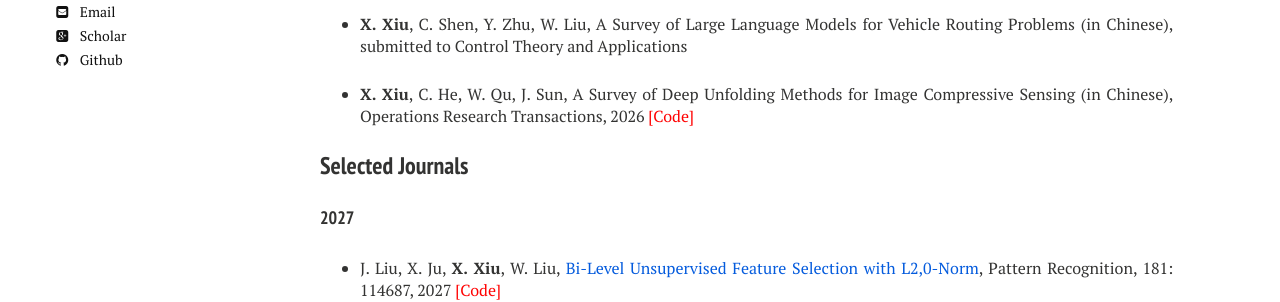
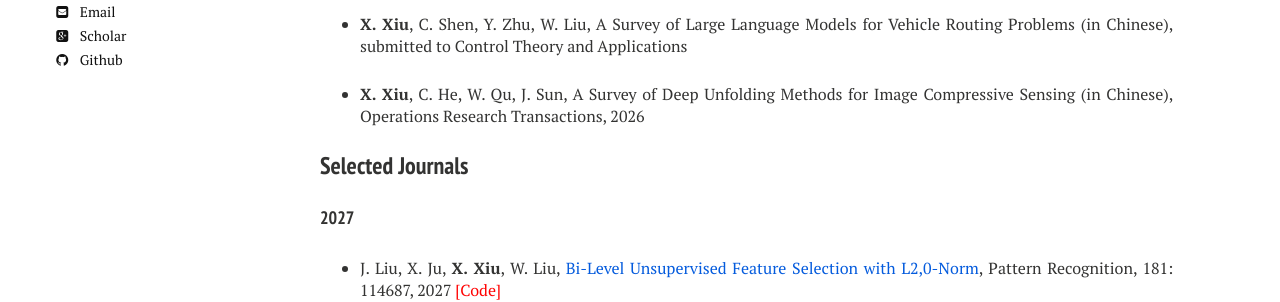
Before and after one commit to xianchaoxiu/xianchaoxiu.github.io, a Jekyll site: the page built from publications/index.md, in a window 1280 px wide and 900 px high. Shown: the part 281-583 px from the top of the window. Built offline with Jekyll 4.4.1, drawn with Linux system fonts in a browser that asks for light colours; nearby versions of some CDN libraries.

Commit message:
Update index.md

```diff
--- a/publications/index.md
+++ b/publications/index.md
@@ -15,7 +15,7 @@ share: false
 
 * <b>X. Xiu</b>, C. Shen, Y. Zhu, W. Liu, A Survey of Large Language Models for Vehicle Routing Problems (in Chinese),  submitted to Control Theory and Applications
 
-* <b>X. Xiu</b>, C. He, W. Qu, J. Sun, A Survey of Deep Unfolding Methods for Image Compressive Sensing (in Chinese), Operations Research Transactions, 2026  <a href="https://github.com/xianchaoxiu/DU4ICS" class="textlink" target="_blank" style="color: red;">[Code]</a>
+* <b>X. Xiu</b>, C. He, W. Qu, J. Sun, A Survey of Deep Unfolding Methods for Image Compressive Sensing (in Chinese), Operations Research Transactions, 2026
 
 
 ### Selected Journals
```
